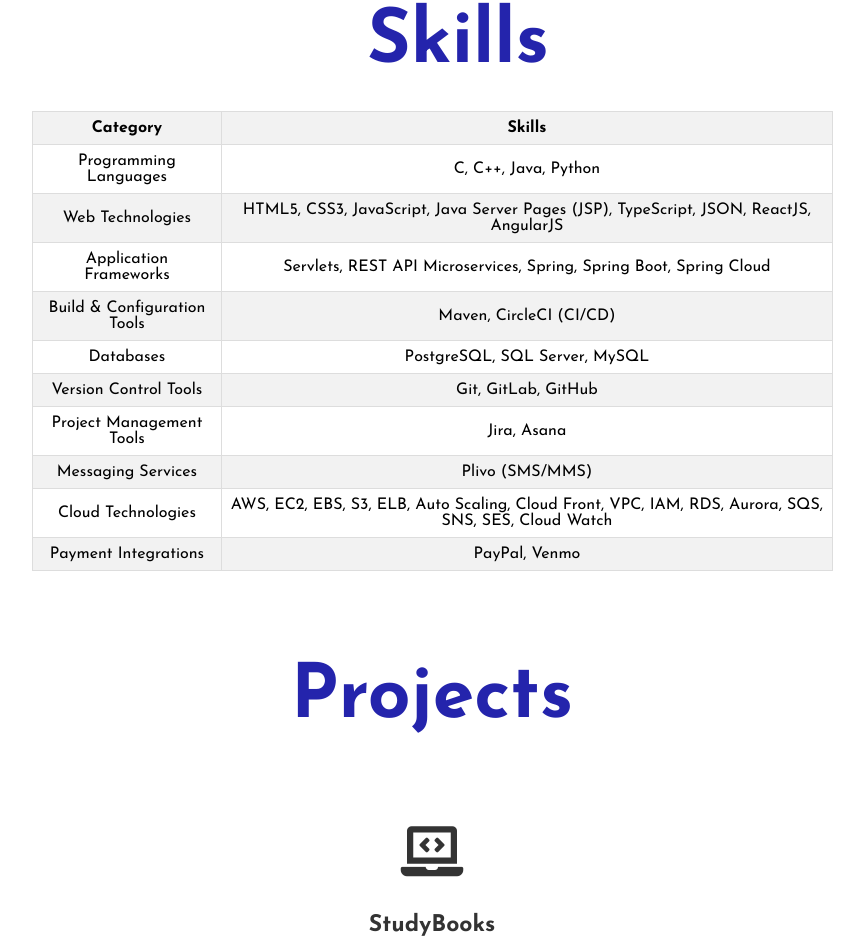
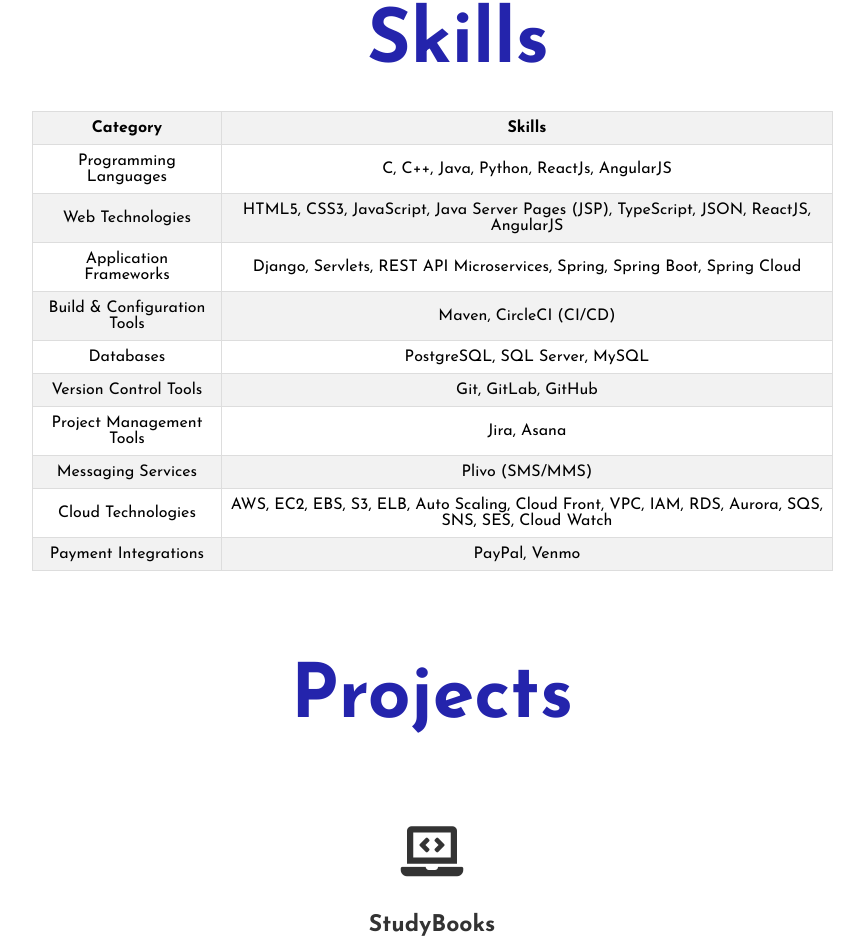
Before and after one commit to premkamalosipalli/premkamalosipalli.github.io, a plain HTML site: page index.html in a window 1280 px wide. Shown: the part 2868-3812 px from the top of the page, without its empty margins (208-1072 px from the left). Drawn offline with Linux system fonts and the light colour scheme.

Commit message:
added Django

```diff
--- a/index.html
+++ b/index.html
@@ -216,7 +216,7 @@
 			<tbody>
 			<tr>
 				<td>Programming Languages</td>
-				<td>C, C++, Java, Python</td>
+				<td>C, C++, Java, Python, ReactJs, AngularJS</td>
 			</tr>
 			<tr>
 				<td>Web Technologies</td>
@@ -224,7 +224,7 @@
 			</tr>
 			<tr>
 				<td>Application Frameworks</td>
-				<td>Servlets, REST API Microservices, Spring, Spring Boot, Spring Cloud</td>
+				<td>Django, Servlets, REST API Microservices, Spring, Spring Boot, Spring Cloud</td>
 			</tr>
 			<tr>
 				<td>Build & Configuration Tools</td>
```
